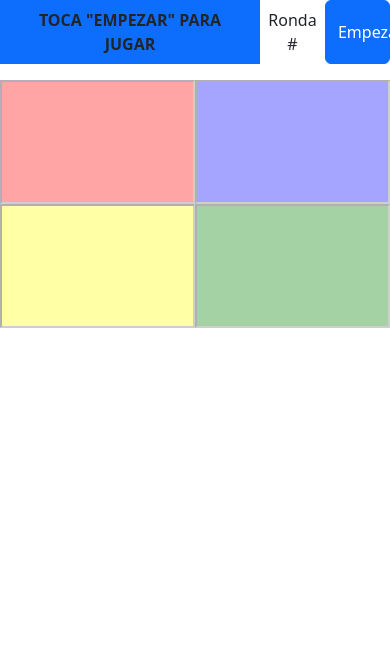
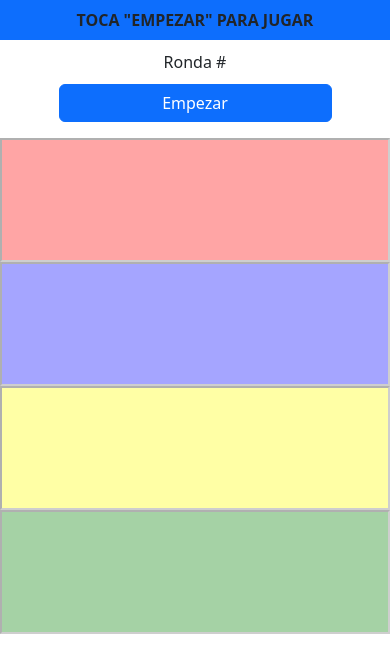
Before and after one commit to Fabrizio112/Simon-Dice, a website: page index.html in a window 390 px wide. Drawn offline with nearby package versions, Linux system fonts and the light colour scheme.

Commit message:
Agrega Media Queries para hacerlo Responsive

```diff
--- a/style.css
+++ b/style.css
@@ -27,3 +27,24 @@
 [id*="input"]:active {
     opacity: 1 !important;
 }
+
+@media(max-width:575px) {
+    .row {
+        display: flex;
+        flex-direction: column;
+        align-items: center;
+    }
+
+    #titulo-ronda {
+        width: 100%;
+    }
+
+    #numero-ronda {
+        width: 100%;
+        margin: 10px 0;
+    }
+
+    #boton-empezar {
+        width: 70%;
+    }
+}
```
